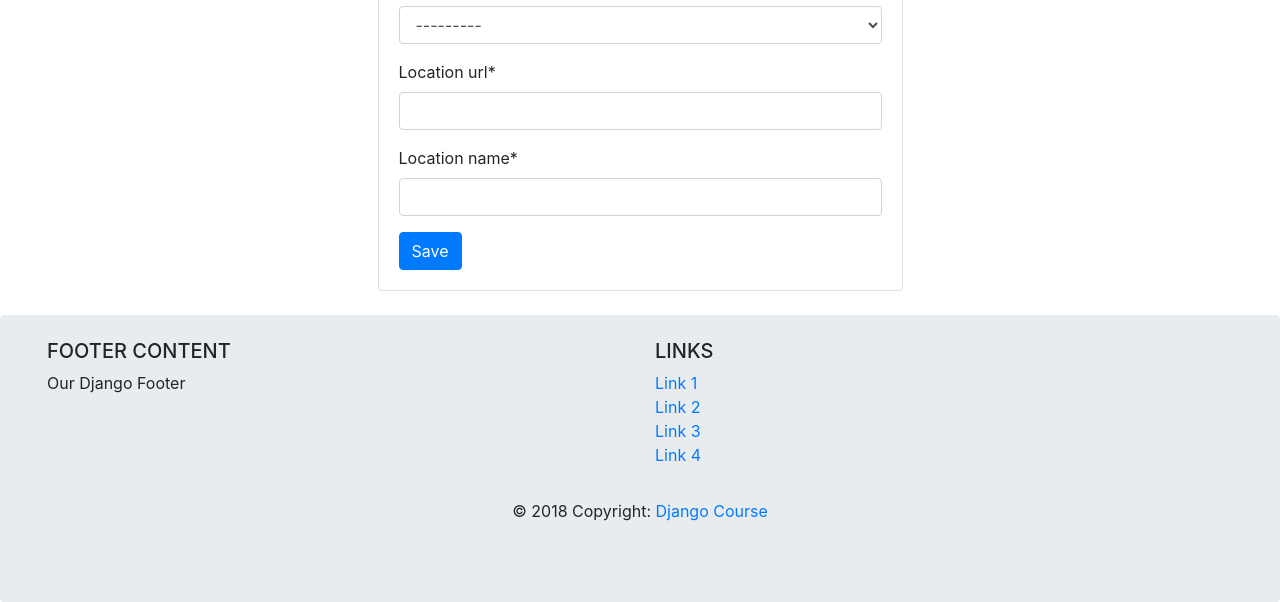
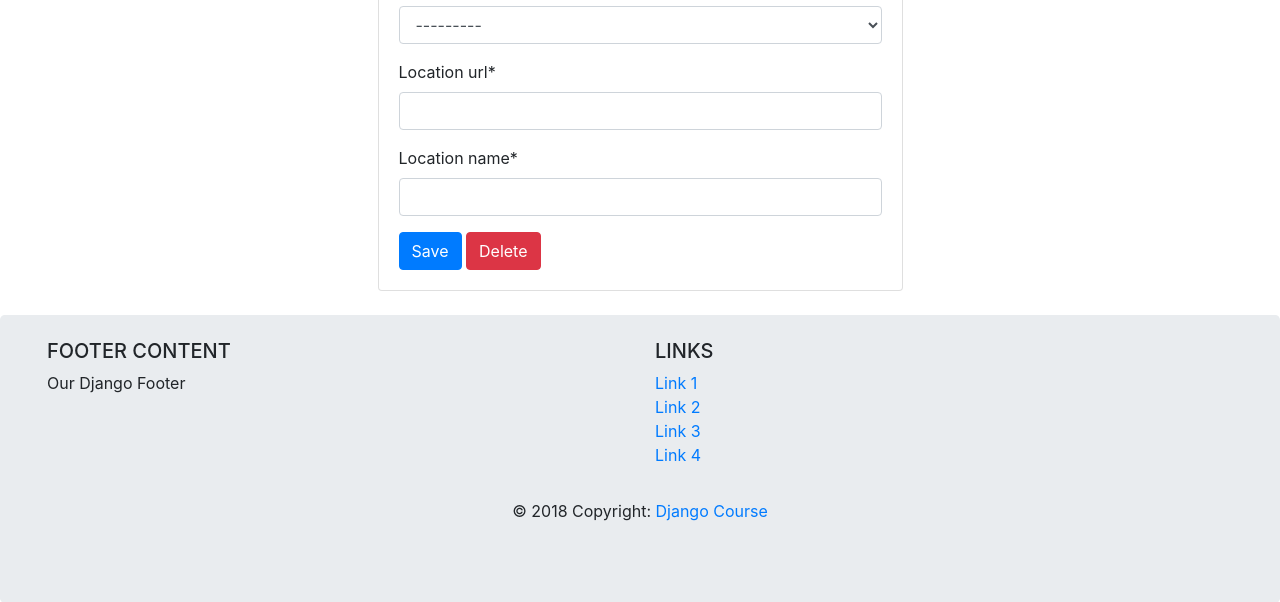
Before and after one commit to JoinCODED/NationalFundCommunity, a Django app: template NFproject/Events/templates/update_event.html in a window 1280 px wide. Shown: the part 886-1488 px from the top of the page. Run offline with Django 3.2, Linux system fonts and the light colour scheme; the template is opened without the code that fills it: values that come from a table or form of the project are taken from there, others are empty; some libraries are stand-ins or nearby versions.

Commit message:
Delete Article/Event

```diff
--- a/NFproject/Events/templates/add_event.html
+++ b/NFproject/Events/templates/add_event.html
@@ -13,6 +13,7 @@
             {% csrf_token %}
             {{form|crispy}}
             <input class="btn btn-primary" type="submit" name="" value="{% block button_text %}Add Event{% endblock %}">
+            {% block delete_btn%} {% endblock%}
           </form>
         </div>
       </div>
--- a/NFproject/Events/templates/update_event.html
+++ b/NFproject/Events/templates/update_event.html
@@ -3,3 +3,6 @@
 {% block card_header %}Update Event{% endblock %}</h4>
 {% block form_action %}{% url 'update_event' event.slug %}{% endblock %}
 {% block button_text %}Save{% endblock %}
+{% block delete_btn %}
+<a class="btn btn-danger" href="{% url 'delete_event' event.id %}">Delete</a>
+{% endblock %}
--- a/NFproject/Events/urls.py
+++ b/NFproject/Events/urls.py
@@ -6,5 +6,6 @@ urlpatterns = [
     path('', views.events_list, name='events_list'),
     path('add_event/', views.add_event , name='add_event'),
     path('update_event/<event_slug>', views.update_event, name="update_event"),
+    path('delete_event/<event_id>', views.delete_event, name= "delete_event"),
     path('<event_slug>', views.event, name='event'),
     path('types/<type_slug>', views.types, name='type')]
--- a/NFproject/Events/views.py
+++ b/NFproject/Events/views.py
@@ -33,6 +33,10 @@ def update_event(request, event_slug):
         }
         return render(request, "update_event.html", context)
 
+def delete_event(request, event_id):
+    Events.objects.filter(id = event_id).delete()
+    return redirect(events_list)
+
 def events_list(request):
     context = {}
     context['past_events'] = Events.objects.all().filter(date__lt=date.today())
--- a/NFproject/articles/templates/add_article.html
+++ b/NFproject/articles/templates/add_article.html
@@ -11,6 +11,7 @@
             {% csrf_token %}
             {{form|crispy}}
             <input class="btn btn-primary" type="submit" name="" value="{% block button_text %}Add Article{% endblock %}">
+            {% block delete_btn%} {% endblock%}
           </form>
         </div>
       </div>
--- a/NFproject/articles/templates/update_article.html
+++ b/NFproject/articles/templates/update_article.html
@@ -4,3 +4,6 @@
 {% block card_header %}Update Article{% endblock %}</h4>
 {% block form_action %}{% url 'update_article' article.slug %}{% endblock %}
 {% block button_text %}Save{% endblock %}
+{% block delete_btn %}
+<a class="btn btn-danger" href="{% url 'delete_article' article.id %}">Delete</a>
+{% endblock %}
--- a/NFproject/articles/urls.py
+++ b/NFproject/articles/urls.py
@@ -6,5 +6,6 @@ urlpatterns = [
     path('', views.article_list, name='article_list'),
     path('add_article/', views.add_article , name='add_article'),
     path('update_article/<article_slug>', views.update_article, name="update_article"),
+    path('delete_article/<article_id>', views.delete_article, name= "delete_article"),
     path('<article_slug>', views.article, name='article'),
     path('categories/<category_slug>', views.category, name='category')]
--- a/NFproject/articles/views.py
+++ b/NFproject/articles/views.py
@@ -31,6 +31,10 @@ def update_article(request, article_slug):
         }
         return render(request, "update_article.html", context)
 
+def delete_article(request, article_id):
+    Article.objects.filter(id = article_id).delete()
+    return redirect(article_list)
+
 def article_list(request):
     context = {}
     context['articles'] = Article.objects.all()
```
